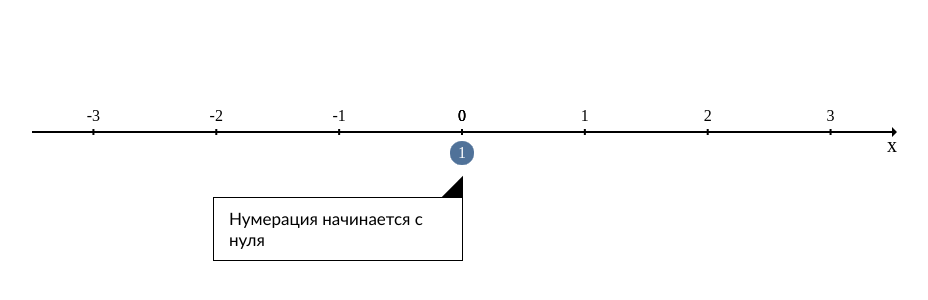
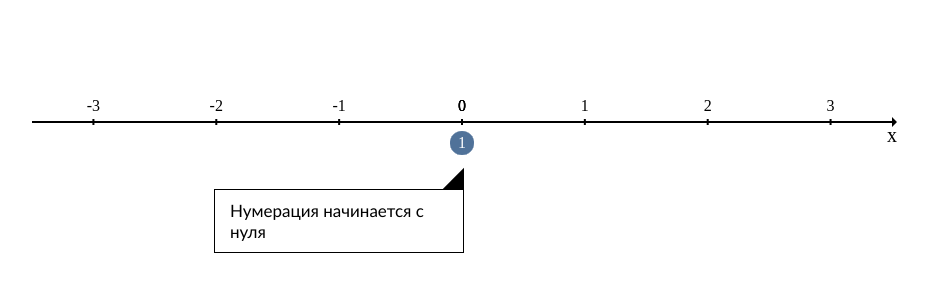
Before and after one commit to NepeinAV/Number-counter, a plain HTML site: page index.html in a window 1280 px wide. Shown: the part 328-628 px from the top of the page, without its empty margins (178-1106 px from the left). Drawn offline with Linux system fonts and the light colour scheme.

Commit message:
Final 1.0.2

```diff
--- a/css/style.css
+++ b/css/style.css
@@ -6,24 +6,23 @@ body {
     background: #fff;
     font: 100 17px Calibri;
     margin: 0;
+    padding: 0;
 }
 
 canvas {
-    margin: 10px auto;
+    margin: 0 auto;
     display: block;
     background: white;
-    border-radius: 2px;
 }
 
 .imp {
     position: absolute;
-    left: calc(50% - 249px);
-    top: 525px;
     padding: 10px 15px;
     width: 250px;
     border: 1px solid black;
     z-index: 1;
     transition: all 0.3s ease-in-out;
+    background: inherit;
 }
 
 .corner {
--- a/js/script.js
+++ b/js/script.js
@@ -7,8 +7,9 @@ var size = 3; //размерность
 var h = cvel.offsetHeight;
 var w = cvel.offsetWidth - 40;
 var scale = w / (size * 2 + 1); //масштаб оси
-var el = document.querySelector(".imp>span");
 var elc = document.querySelector(".corner");
+var centerY = cvel.getBoundingClientRect().top + h / 2;
+var centerX = cvel.getBoundingClientRect().left + w / 2 + 20;
 
 cv.translate((w + 40) / 2, h / 2); //помещаем начало координат в середину
 cv.textAlign = "center";
@@ -53,7 +54,7 @@ function drawXAxis() {
 function arc() {
     var speed = {
         opacity: 10,
-        angle: 40
+        angle: 20
     }
     var prev = {
         x: 0
@@ -80,6 +81,7 @@ function arc() {
     cv.lineWidth = 3;
     cv.font = "16px Calibri Light";
     drawCirWN(); //отрисовываем первый номер
+    title(0);
 
     this.animateArc = function () { //рисуем и аниммируем дугу
         //выходим, если угол становится больше 180 градусов
@@ -203,26 +205,38 @@ function arc() {
 }
 
 function title(count) {
+    var el = document.querySelector(".imp>span");
     if (count > 2) {
         el.parentNode.style.display = "none";
         return 1;
     }
     var titles = {
+        0: {
+            text: "Нумерация начинается с нуля",
+            pos: [0, "b"]
+        },
         1: {
             text: "Наименьшее положительное непронумерованное число",
-            x: 323,
-            y: 473
+            pos: [1, "b"]
         },
         2: {
             text: "Число противоположное предыдущему",
-            x: 80,
-            y: 280
-        }
+            pos: [-1, "t"]
+        },
     }
     el.innerHTML = titles[count].text;
-    el.parentNode.style = "top: " + (cvel.offsetTop + titles[count].y + el.offsetHeight) + "px; " + "left: " + (cvel.offsetLeft + titles[count].x) + "px";
-    if (count == 2) elc.style = "bottom: -16px; transform: rotateZ(-45deg); top: auto";
+    let x, y;
+    x = centerX - el.parentNode.offsetWidth + 2 + scale * titles[count].pos[0];
+    if (titles[count].pos[1] == "b") {
+        y = centerY + 35 + 32;
+        elc.style = "bottom: auto; transform: rotateZ(45deg); top: -16px; ";
+    } else if (titles[count].pos[1] == "t") {
+        y = centerY - el.offsetHeight - 22 - 16 - 35;
+        elc.style = "bottom: -16px; transform: rotateZ(-45deg); top: auto; ";
+    }
+    el.parentNode.style = "top: " + y + "px; " + "left: " + x + "px";
 }
+
 
 drawXAxis();
 var Arc = new arc();
```
